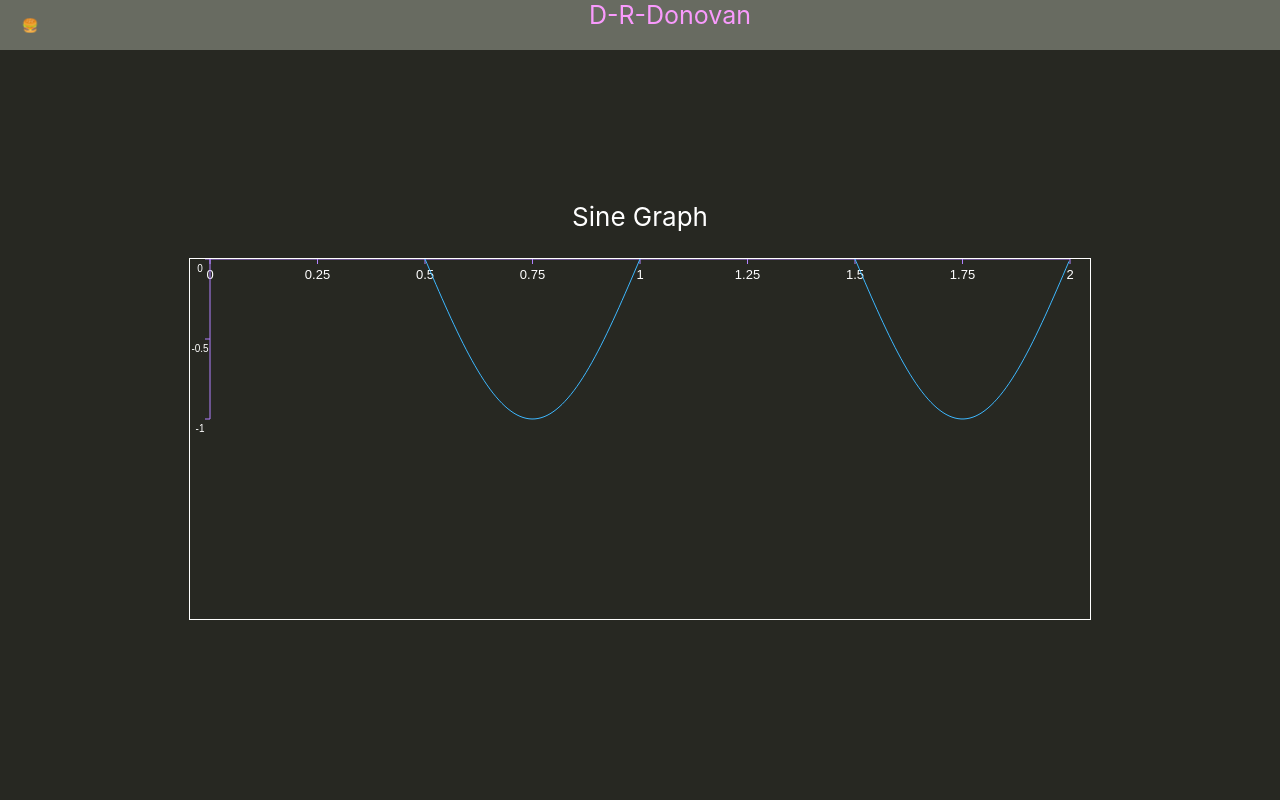
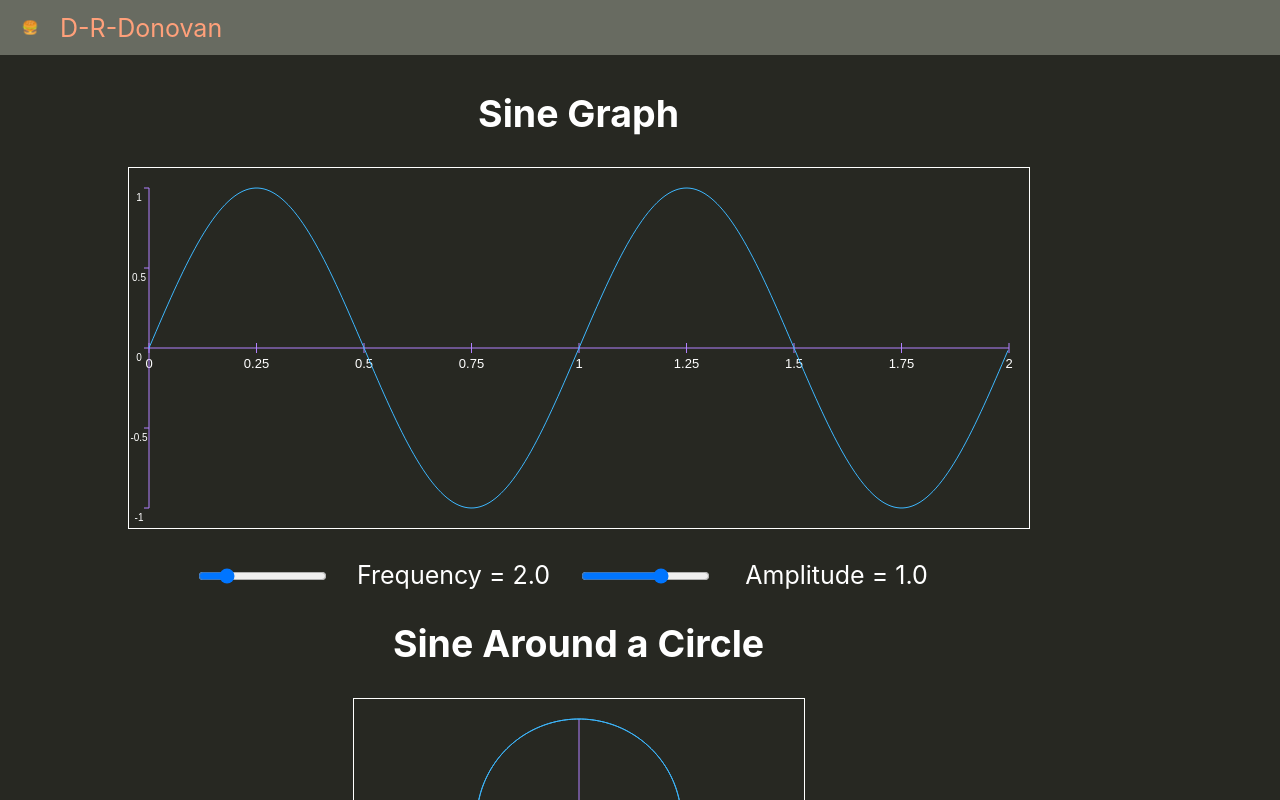
Before and after one commit to D-R-Donovan/learningReactAndGraphs, a React (Create React App) app: page / in a window 1280 px wide. Shown: the top 800 px of the page. Built offline with nearby package versions, Linux system fonts and the light colour scheme.

Commit message:
using new graph axis function

```diff
--- a/src/App.css
+++ b/src/App.css
@@ -1,14 +1,13 @@
 .App {
+  grid-area: App;
+  padding-right: 2%;
+  padding-left: 2%;
   text-align: center;
 }
 
 .App-header {
-  min-height: 100vh;
-  display: flex;
-  flex-direction: column;
-  align-items: center;
-  justify-content: center;
-  font-size: calc(10px + 2vmin);
+  padding-top: 50px;
+  font-size: 25px;
   color: white;
 }
 
@@ -16,17 +15,18 @@
   color: #61dafb;
 }
 
-.Flexdiv {
-  display: flex;
-  flex-direction: column;
+.Flex-div {
   width: 90%;
-  height: 400px;
 }
 
 .graphStyle {
   image-rendering: auto;
-  flex: 1;
   border-width: 1px;
   border-style: solid;
   border-color: white;
 }
+
+.freqLabel {
+  display: inline-block;
+  width: 250px;
+}
--- a/src/App.tsx
+++ b/src/App.tsx
@@ -1,38 +1,107 @@
-import React from 'react';
+import React, { useState } from 'react';
 
 import './App.css';
 import Graph from './Graph';
 
-const sineWave = (ctx: CanvasRenderingContext2D, width: number, height: number, padding: number): void => {
+
+function App(): JSX.Element {
+  const [frequency, setFrequency] = useState(2.0);
+  const [amplitude, setAmplitude] = useState(1.0);
+  const [wrapFrequency, setWrapFrequency] = useState(2.0);
+
+
+  const sineWave = (ctx: CanvasRenderingContext2D, ctxWidth: number, ctxHeight: number, padding: number): void => {
     ctx.beginPath();
-  let freq = 2;
-  let graphHeight = (height / 2) - padding;
+    let graphHeight = (ctxHeight / 2) - padding;
     ctx.strokeStyle = "#3eb8ff";
     ctx.moveTo(padding, 0);
-  for (let x = padding; x < (width - padding); x++) {
+    for (let x = padding; x < (ctxWidth - padding); x++) {
       if (x % 3 === 0) {
-      let y = -graphHeight * Math.sin(2 * Math.PI * (x - padding) * (freq / (width - 2 * padding)));
+        let y = -graphHeight * amplitude * Math.sin(2 * Math.PI * (x - padding) * (frequency / (ctxWidth - 2 * padding)));
         ctx.lineTo(x, y);
       }
     }
     ctx.stroke();
   }
 
-function App(): JSX.Element {
+  /**
+   * This plots a circle where the radius at a given point is determined by a sine wave.
+   * The @var wrapFrequency determines how far through a sine wave becomes a full circle.
+   * @var frequency and @var amplitude determines the sine wave used.
+   *
+   * @param ctx
+   * @param ctxWidth
+   * @param ctxHeight
+   * @param padding
+   */
+  const circleSine = (ctx: CanvasRenderingContext2D, ctxWidth: number, ctxHeight: number, padding: number) => {
+    ctx.beginPath();
+
+    let graphHeight = -ctxHeight + (padding * 2);
+    ctx.strokeStyle = "#3eb8ff";
+    for (let angle = 0; angle < 2 * Math.PI; angle += (2 * Math.PI) / 500) {
+      //the wrap frequency here is used to stretch the initial sine wave to fit 1 revolution of the circle
+      let radius = ((graphHeight / 2) * Math.sin(angle * (frequency/wrapFrequency)));
+      let x = amplitude * radius * Math.cos(angle);
+      let y = amplitude * radius * Math.sin(angle);
+      ctx.lineTo(x, y);
+    }
+
+    ctx.stroke();
+  }
+
+  const square = (ctx: CanvasRenderingContext2D, ctxWidth: number, ctxHeight: number, padding: number | undefined) => {
+    padding = padding!;
+    let sHalfwidth = ctxWidth / 2;
+    let sHalfHeight = ctxHeight / 2;
+    ctx.beginPath();
+    ctx.lineWidth = 1;
+    ctx.strokeStyle = "#b281ff";
+
+    ctx.moveTo(0, -sHalfHeight + padding);
+    ctx.lineTo(0, sHalfHeight - padding);
+
+    ctx.moveTo(-sHalfwidth + padding, 0);
+    ctx.lineTo(sHalfwidth - padding, 0);
+
+    ctx.stroke()
+  }
+
   let width;
   if (window.innerWidth > 900) {
     width = 900
   } else {
-    width = window.innerWidth - (window.innerWidth / 20);
+    width = window.innerWidth * 0.2;
   }
   return (
     <div className="App">
       <header className="App-header">
         <div className="Flex-div">
+          <div>
+            <h2>
+              Sine Graph
+            </h2>
+            <Graph height={width * 0.4} width={width} className="graphStyle" plotLine={sineWave} translate={"midLeft"} />
           <p>
-            Sine Graph
+            <input id='sinerange' type="range" min="0.1" max="10" step="0.05"
+              value={frequency} className="freqRange" onChange={(e) => { setFrequency(e.target.valueAsNumber) }} />
+            <label className='freqLabel'>Frequency = {new Intl.NumberFormat("en-GB", { minimumFractionDigits: 1 }).format(frequency)}</label>
+              <input id='apmlituderange' type="range" min="0.1" max="1.5" step="0.1"
+                value={amplitude} className="freqRange" onChange={(e) => { setAmplitude(e.target.valueAsNumber) }} />
+              <label className='freqLabel'>Amplitude = {new Intl.NumberFormat("en-GB", { minimumFractionDigits: 1 }).format(amplitude)}</label>
           </p>
-          <Graph height={width * 0.4} width={width} className="graphStyle" plotLine={sineWave} />
+          </div>
+          <div>
+            <h2>
+              Sine Around a Circle
+            </h2>
+            <Graph height={width / 2} width={width / 2} padding={20} className='graphStyle' plotLine={circleSine} plotAxis={square} translate={'center'} />
+            <p>
+              <input id='sinewraprange' type="range" min="0.1" max="5" step="0.1"
+                value={wrapFrequency} className="freqRange" onChange={(e) => { setWrapFrequency(e.target.valueAsNumber) }} />
+              <label className='freqLabel'>Wraping frequency = {new Intl.NumberFormat("en-GB", { minimumFractionDigits: 1 }).format(wrapFrequency)}</label>
+            </p>
+          </div>
         </div>
       </header>
     </div>
--- a/src/Header.css
+++ b/src/Header.css
@@ -1,4 +1,4 @@
-.Header {
+/* .Header {
     position: fixed;
     top: 0;
     height: 50px;
@@ -7,13 +7,29 @@
     grid-template-areas: "title nav";
     background-color: #686b61;
     font-size: 25px;
+    line-height: 45px;
     text-align: left;
+    display: inline-grid;
+    color: #f99afd;
+} */
+
+.Header {
+    position: fixed;
+    grid-area: Header;
+    height: 55px;
+    width: 100vw;
+    text-align: left;
+    background-color: #686b61;
+}
+
+.Title {
     vertical-align: middle;
-    color: #f99afd;
+    font-size: 25px;
+    color: lightsalmon;
 }
 
 .Nav-Toggle {
-    height: 50px;
+    height: inherit;
     width: 60px;
     background-color: #686b61;
     border: 0;
--- a/src/Header.tsx
+++ b/src/Header.tsx
@@ -1,11 +1,11 @@
 import './Header.css'
-import React, {useState} from "react";
+import React, { useState } from "react";
 
 
-export function Header(){
+export function Header() {
     const [isNavOpen, setNavOpen] = useState(false);
 
-    function siteNav(){
+    function siteNav() {
         setNavOpen(!isNavOpen);
     }
     return (
@@ -13,7 +13,7 @@ export function Header(){
             <button onClick={siteNav} className="Nav-Toggle">
                 🍔
             </button>
-            D-R-Donovan
+            <span className='Title'>D-R-Donovan</span>
             <nav></nav>
         </header>
     )
--- a/src/index.css
+++ b/src/index.css
@@ -12,3 +12,13 @@ code {
   font-family: source-code-pro, Menlo, Monaco, Consolas, 'Courier New',
     monospace;
 }
+
+.top-grid {
+  display:grid;
+  grid-template-areas:
+    'Header'
+    'App'
+    'Footer'
+  ;
+  gap: 10px;
+}
--- a/src/index.tsx
+++ b/src/index.tsx
@@ -10,8 +10,10 @@ const root = ReactDOM.createRoot(
 );
 root.render(
   <React.StrictMode>
-    <Header />
-    <App />
+    <div className='top-grid'>
+      <Header />
+      <App />
+    </div>
   </React.StrictMode>
 );
 
```
Lines whose indentation alone changed are shown as unchanged.
